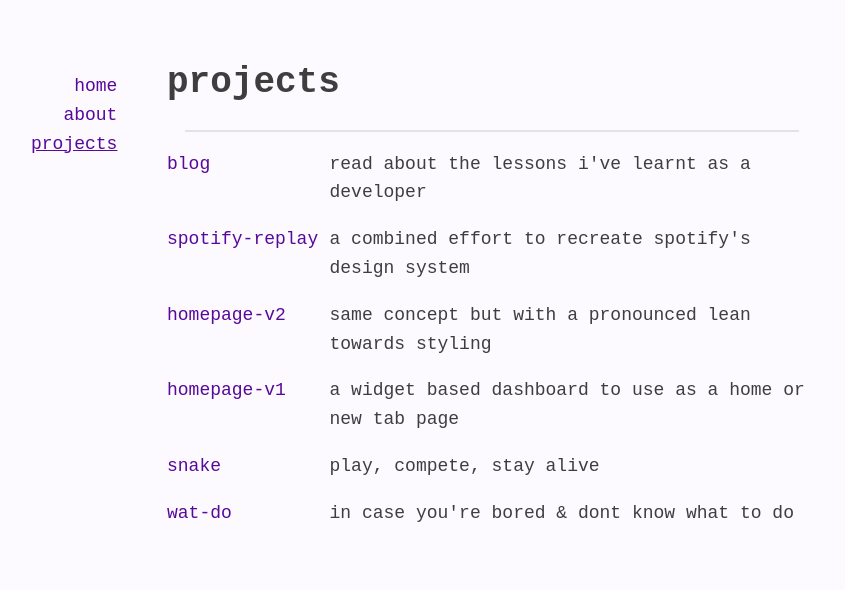
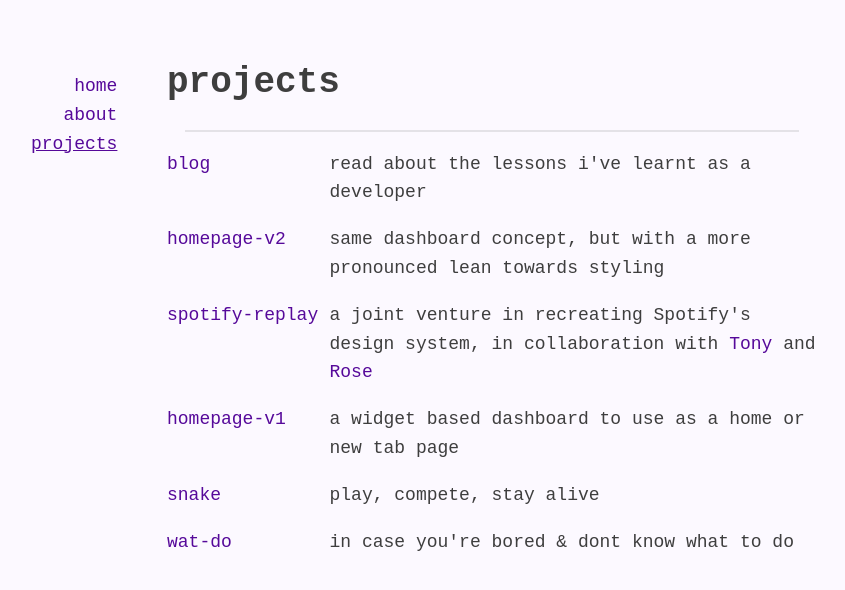
Before and after one commit to azohc/nuxt.azohc.com, a Nuxt app: page /projects in a window 1280 px wide. Shown: the top 590 px of the page, without its empty margins (225-1070 px from the left). Built offline with nearby package versions, Linux system fonts and the light colour scheme.

Commit message:
projects updated with shoutouts

```diff
--- a/pages/projects/index.vue
+++ b/pages/projects/index.vue
@@ -6,17 +6,24 @@
       <a target="_blank" href="https://remix-blog-peach.vercel.app">blog</a>
       <span>read about the lessons i've learnt as a developer</span>
 
+      <a target="_blank" href="https://homepage-react.vercel.app/"
+        >homepage-v2</a
+      >
+      <span
+        >same dashboard concept, but with a more pronounced lean towards
+        styling</span
+      >
+
       <a
         target="_blank"
         href="https://spotify-replay-design-system.vercel.app/?path=/docs/introduction--docs"
         >spotify-replay</a
       >
-      <span>a combined effort to recreate spotify's design system</span>
-
-      <a target="_blank" href="https://homepage-react.vercel.app/"
-        >homepage-v2</a
+      <span
+        >a joint venture in recreating Spotify's design system, in collaboration
+        with <a href="https://abonet.me">Tony</a> and
+        <a href="https://www.rosejhh.dev">Rose</a></span
       >
-      <span>same concept but with a pronounced lean towards styling</span>
 
       <a target="_blank" href="https://azohc.github.io/mwt">homepage-v1</a>
       <span>a widget based dashboard to use as a home or new tab page</span>
```
